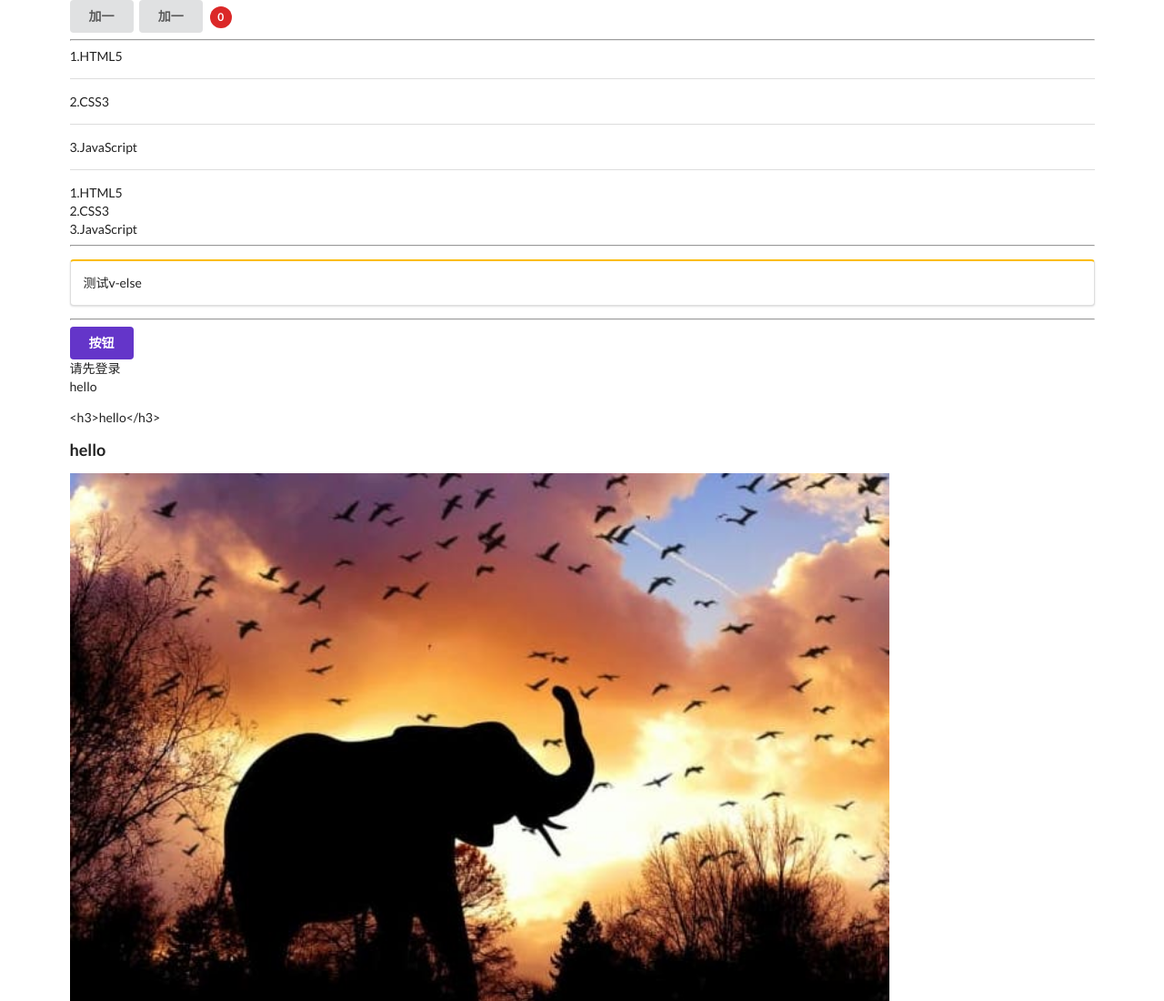
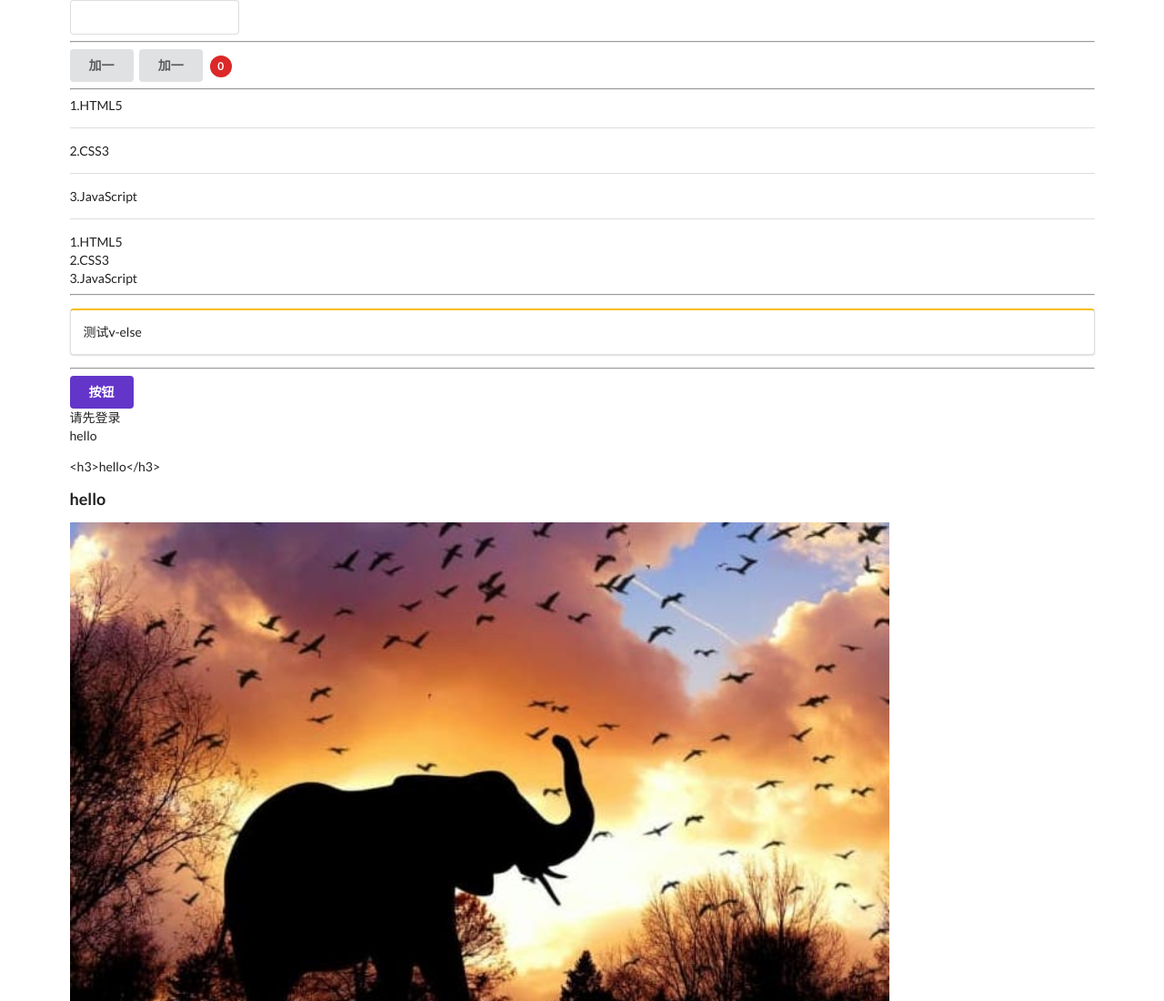
Before and after one commit to dajian166/vue-demo, a website: page src/index.html in a window 1280 px wide. Shown: the top 1100 px of the page at 91% size. Drawn offline with nearby package versions, Linux system fonts and the light colour scheme.

Commit message:
键盘事件

```diff
--- a/src/index.html
+++ b/src/index.html
@@ -12,6 +12,10 @@
 
 <body>
     <div id="app" class="ui container">
+        <div class="ui input">
+            <input type="text" v-on:keyup.enter="handleEnterKeyUp">
+        </div>
+        <hr>
         <button class="ui button" @click="handleClick">
             加一
         </button>
```
